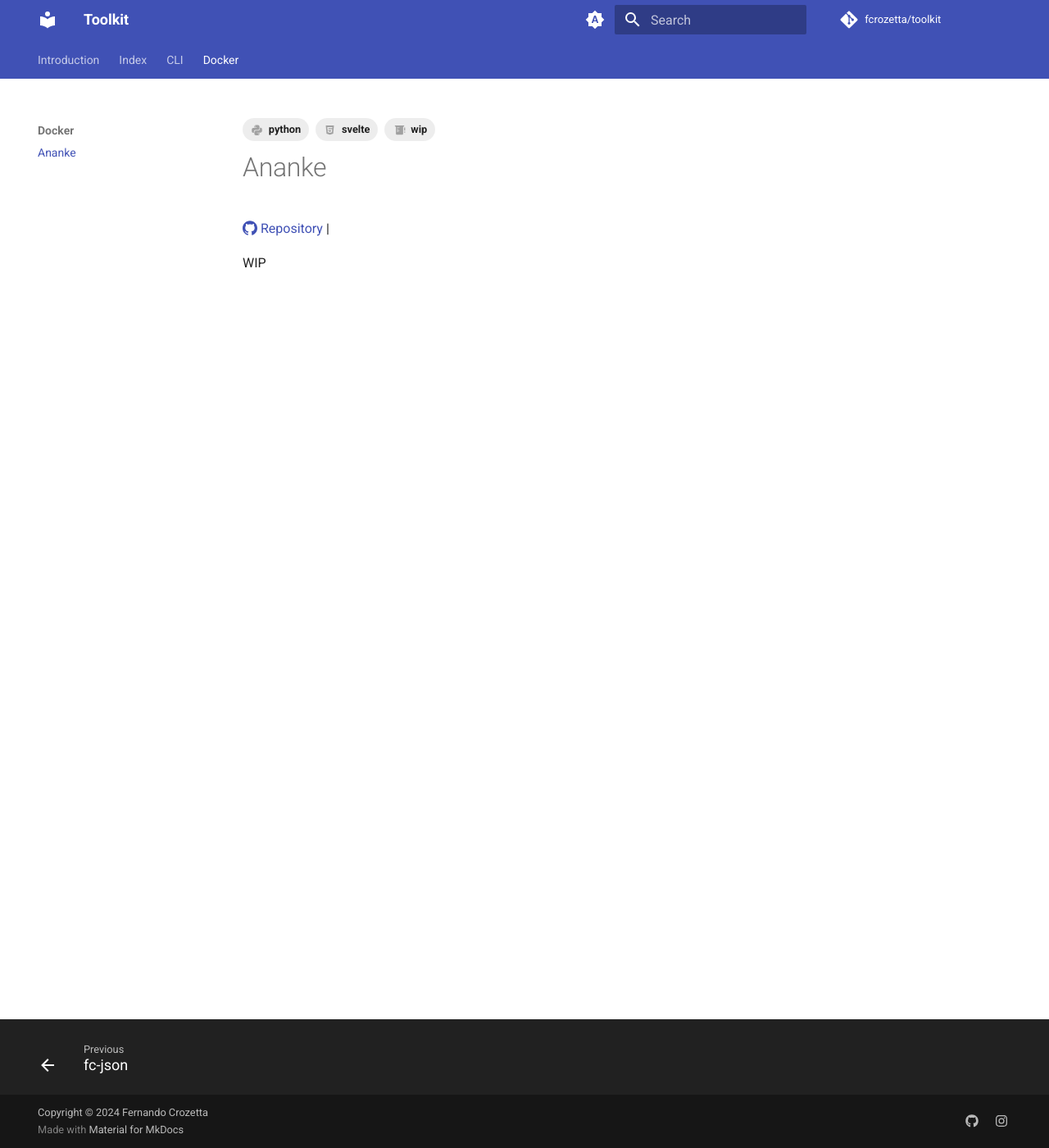
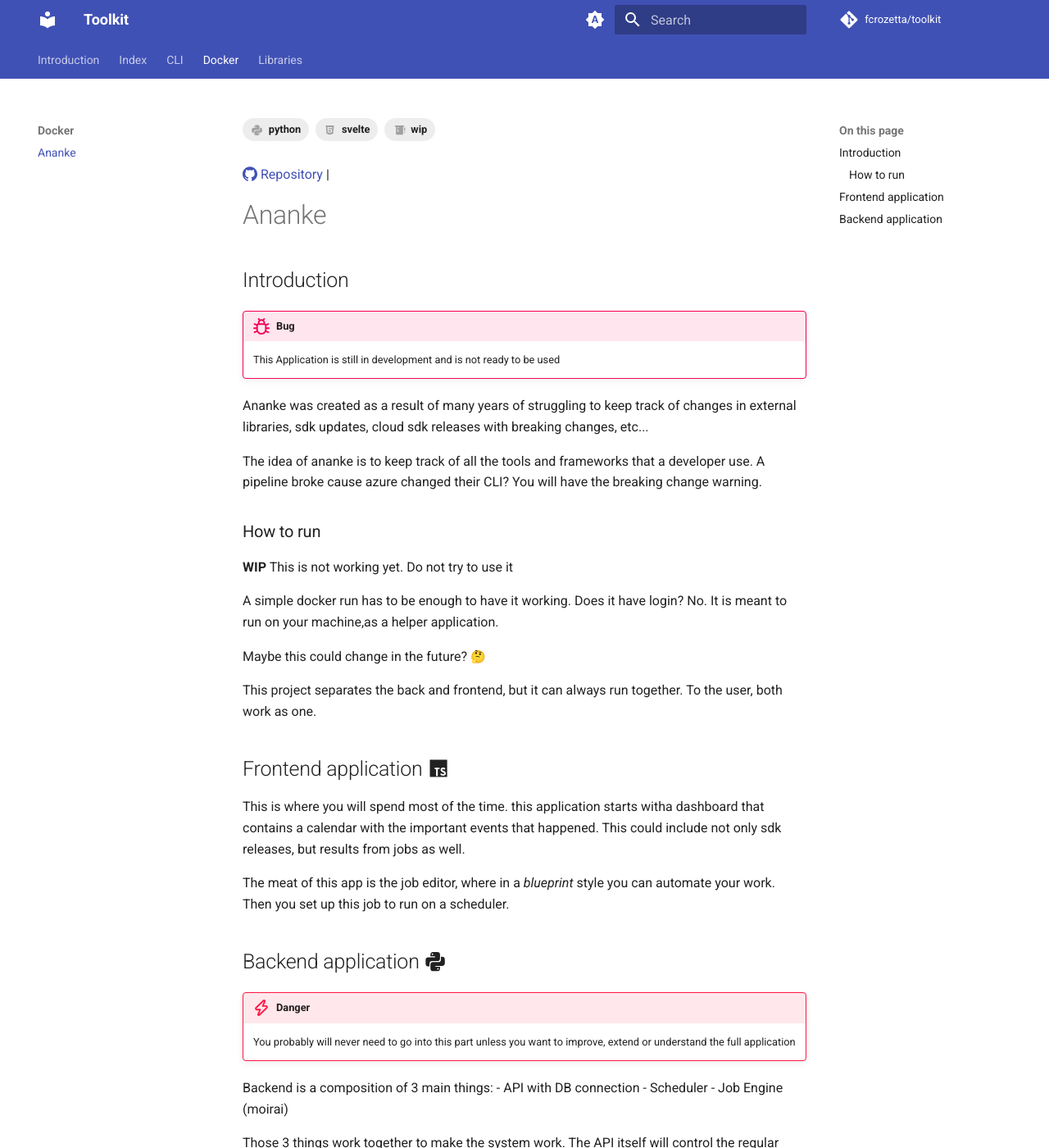
Before and after one commit to fcrozetta/toolkit, an MkDocs documentation site: the page built from docs/Docker/ananke.md, in a window 1280 px wide and 1400 px high. Shown: the whole window at 82% size. Built offline with MkDocs 1.6.1 and Material for MkDocs 9.7.7, drawn with Linux system fonts in a browser that asks for light colours; emoji names are drawn with the system emoji font; comment, search, counter and statistics services are not loaded; some of the changed text lies outside the part shown.

Commit message:
added moirai
updated other libs

```diff
--- a/docs/Docker/ananke.md
+++ b/docs/Docker/ananke.md
@@ -5,8 +5,52 @@ tags:
     - svelte
 ---
 
-# Ananke
 [:simple-github: Repository](https://github.com/fcrozetta/ananke) |
 <!-- [:material-download: Releases](https://github.com/fcrozetta/ananke/releases/latest) -->
+# Ananke
 
-WIP
+## Introduction
+
+!!! bug
+    This Application is still in development and is not ready to be used
+
+Ananke was created as a result of many years of struggling to keep track of changes in external libraries, sdk updates, cloud sdk releases with breaking changes, etc...
+
+The idea of ananke is to keep track of all the tools and frameworks that a developer use. A pipeline broke cause azure changed their CLI? You will have the breaking change warning.
+
+### How to run
+
+**WIP** This is not working yet. Do not try to use it
+
+A simple docker run has to be enough to have it working.
+Does it have login? No. It is meant to run on your machine,as a helper application.
+
+Maybe this could change in the future? :thinking:
+
+This project separates the back and frontend, but it can always run together. To the user, both work as one.
+
+## Frontend application :material-language-typescript:
+
+This is where you will spend most of the time. this application starts witha dashboard that contains a calendar with the important events that happened. This could include not only sdk releases, but results from jobs as well.
+
+The meat of this app is the job editor, where in a *blueprint* style you can automate your work. Then you set up this job to run on a scheduler.
+
+
+## Backend application :material-language-python:
+
+!!! danger
+    You probably will never need to go into this part unless you want to improve, extend or understand the full application
+
+Backend is a composition of 3 main things:
+- API with DB connection
+- Scheduler
+- Job Engine (moirai)
+
+Those 3 things work together to make the system work.
+The API itself will control the regular tasks from the frontend: Settings, crud for tasks and jobs. It will also forward the actions to/from the scheduler like start, stop, add, remove jobs to the scheduler.
+
+The scheduler is responsible for calling retreiving the tasks and passing it to engine. The results of the task should be logged as well.
+
+Lastly the engine will process the job file, calling the programs and performing tasks as described in the jobfile.
+
+The engine itself is called moirai, a python library created to process the tasks. You can see more of it [here](../Libraries/moirai.md).
--- a/mkdocs.yml
+++ b/mkdocs.yml
@@ -16,6 +16,7 @@ extra:
     cpp: cpp
     wip: wip
     svelte: svelte
+    csharp: csharp
   social:
     - icon: fontawesome/brands/github
       link: https://github.com/fcrozetta
@@ -50,6 +51,19 @@ markdown_extensions:
 
 theme:
   icon:
+    admonition:
+      note: octicons/tag-16
+      abstract: octicons/checklist-16
+      info: octicons/info-16
+      tip: octicons/squirrel-16
+      success: octicons/check-16
+      question: octicons/question-16
+      warning: octicons/alert-16
+      failure: octicons/x-circle-16
+      danger: octicons/zap-16
+      bug: octicons/bug-16
+      example: octicons/beaker-16
+      quote: octicons/quote-16
     tag:
       python: material/language-python
       rust: material/language-rust
@@ -57,6 +71,7 @@ theme:
       cpp: material/language-cpp
       wip: material/beaker-alert
       svelte: material/language-html5
+      csharp: material/language-csharp
   features:
     - navigation.instant
     - navigation.tabs
@@ -65,7 +80,7 @@ theme:
     - navigation.footer
     - content.tabs.link
     - toc.follow
-    - toc.integrate
+    # - toc.integrate
 
   name: material
   palette:
```
Also changed, not shown: docs/CLI/fc-json.md (+3 -2 lines), docs/Libraries/fc.tui-core.md (added, +15 -0 lines), docs/Libraries/moirai.md (added, +14 -0 lines).
